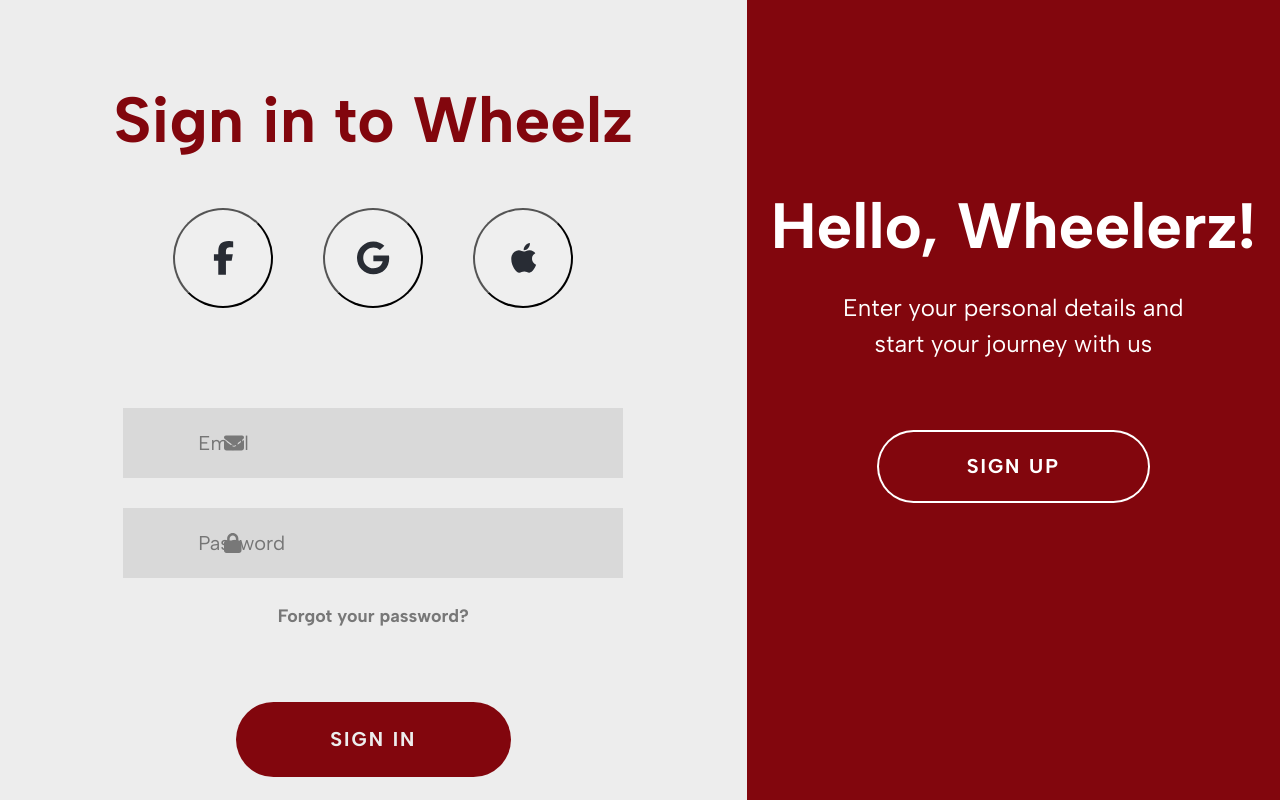
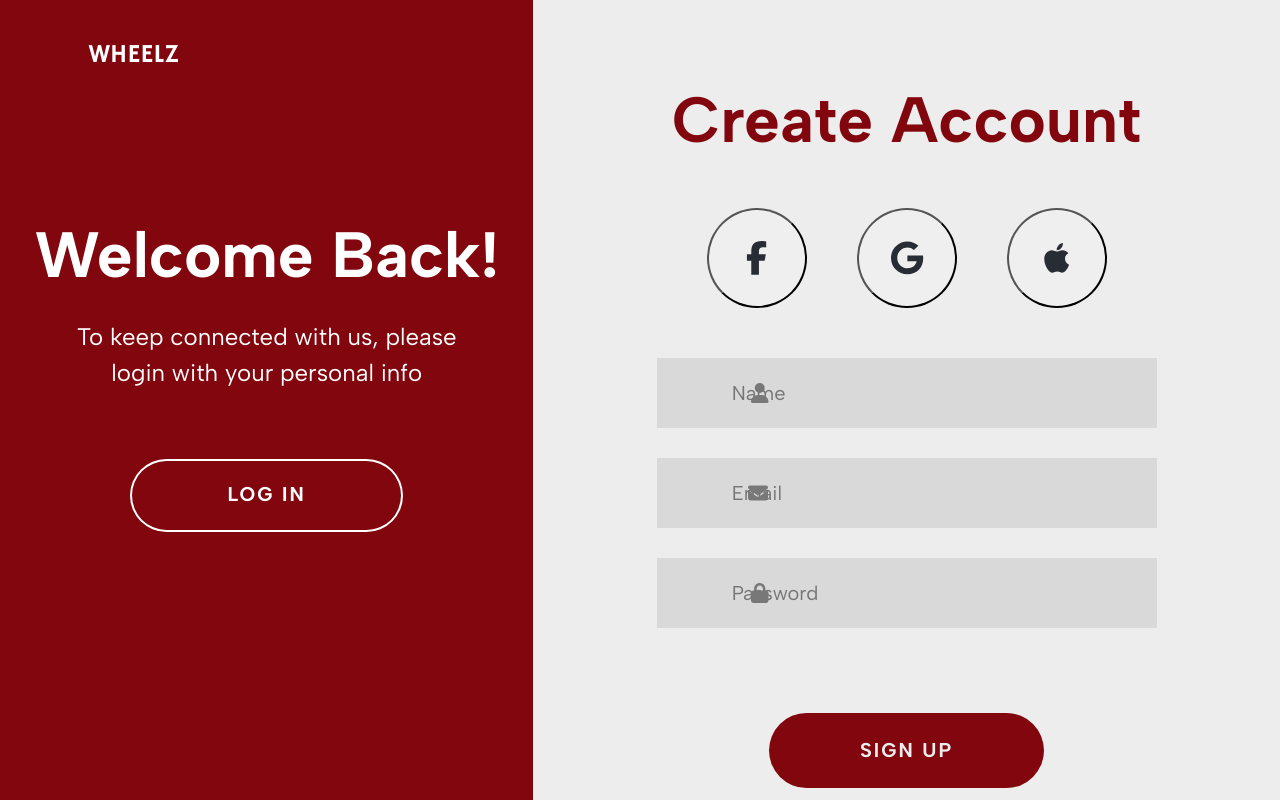
Before and after one commit to ImAenri/Wheelz, a React (Create React App) app in the folder wheelz/: page / in a window 1280 px wide. Built offline with nearby package versions, Linux system fonts and the light colour scheme.

Commit message:
log in page developed
with css but no interactions yet as well

```diff
--- a/wheelz/src/App.js
+++ b/wheelz/src/App.js
@@ -12,7 +12,7 @@
         <Container fluid>
           <Row style={{height:"100vh"}}>
             <Col md={7} style={{backgroundColor:"#EDEDED"}}>
-              <p className='title' style={{color:"#82060D", marginTop:"10%",marginBottom:"40px"}}>Sign in to Wheelz</p>
+              <p className='title' style={{color:"#82060D", marginTop:"10%",marginBottom:"40px"}}>Log in to Wheelz</p>
               <button className='socialBtn' style={{marginLeft:"0px"}}><FontAwesomeIcon className="socialIcon" icon={faFacebookF}/></button>
               <button className='socialBtn'><FontAwesomeIcon className="socialIcon" icon={faGoogle}/></button>
               <button className='socialBtn'><FontAwesomeIcon className="socialIcon" icon={faApple}/></button>
@@ -28,7 +28,7 @@
               </form>
               <a className="forgotPass">Forgot your password?</a>
               <div>
-                <button className='sgnInBtn'>Sign In</button>
+                <button className='sgnInBtn'>Log In</button>
               </div>
             </Col>
             <Col md={5} style={{backgroundColor:"#82060D"}}>
--- a/wheelz/src/index.js
+++ b/wheelz/src/index.js
@@ -2,12 +2,13 @@
 import ReactDOM from 'react-dom/client';
 import './index.css';
 import App from './App';
+import Login from './login';
 import reportWebVitals from './reportWebVitals';
 
 const root = ReactDOM.createRoot(document.getElementById('root'));
 root.render(
   <React.StrictMode>
-    <App />
+    <Login />
   </React.StrictMode>
 );
 
--- /dev/null
+++ b/wheelz/src/login.css
@@ -0,0 +1,157 @@
+.App {
+    text-align: center;
+    user-select: none;
+}
+
+.App-header {
+    background-color: #282c34;
+    min-height: 100vh;
+    display: flex;
+    align-items: center;
+    justify-content: center;
+    font-size: calc(10px + 2vmin);
+    color: white;
+}
+
+.logo{
+    font-family: hammerSmithOne;
+    text-align: start;
+    margin-top: 7%;
+    margin-left: 15%;
+}
+
+.title{
+    font-family: albertBold;
+    font-size: 64px;
+    align-items: center;
+    justify-content: center;
+}
+
+.subtitle{
+    font-family: albertReg;
+    font-size: 24px;
+}
+
+.logInBtn{
+    font-family: albertBold;
+    display: inline-block;
+    outline: none;
+    cursor: pointer;
+    font-size: 20px;
+    line-height: 1;
+    border-radius: 500px;
+    transition-property: background-color,border-color,color,box-shadow,filter;
+    transition-duration: .3s;
+    border: 1px solid transparent;
+    letter-spacing: 2px;
+    min-width: 275px;
+    min-height: 75px;
+    margin-top: 10%;
+    text-transform: uppercase;
+    white-space: normal;
+    font-weight: 700;
+    text-align: center;
+    padding: 16px 14px 18px;
+    color: #ffffff;
+    box-shadow: inset 0 0 0 2px #ffffff;
+    background-color: transparent;
+    height: 48px;
+}
+
+.logInBtn:hover{
+    color: #82060D;
+    background-color: #ffffff;
+}
+
+.RegBtn{
+    font-family: albertBold;
+    display: inline-block;
+    outline: none;
+    cursor: pointer;
+    font-size: 20px;
+    line-height: 1;
+    border-radius: 500px;
+    transition-property: background-color,border-color,color,box-shadow,filter;
+    transition-duration: .3s;
+    border: 3px solid transparent;
+    letter-spacing: 2px;
+    min-width: 275px;
+    min-height: 75px;
+    margin-top: 70px;
+    text-transform: uppercase;
+    white-space: normal;
+    font-weight: 700;
+    text-align: center;
+    padding: 16px 14px 18px;
+    color: #EDEDED;
+    background-color: #82060D;
+    height: 48px;
+}
+
+.socialIcon{
+    color: #282c34;
+}
+
+.RegBtn:hover{
+    color: #82060D;
+    background-color: #EDEDED;
+    border-color: #82060D;
+}
+
+.socialBtn{
+    min-width: 100px;
+    min-height: 100px;
+    border-radius: 50%;
+    text-align: center;
+    justify-content: center;
+    font-size: 130%;
+    margin-left: 50px;
+    transition: ease 0.3s;
+}
+
+.socialBtn:hover{
+    background-color: #82060D;
+    border-color: #EDEDED;
+}
+
+.socialBtn:hover .socialIcon{
+    color: #EDEDED;
+}
+
+.inputSymbol{
+    position: absolute;
+    right: 40vw;
+    margin-top: 25px;
+    font-size: 20px;
+    color: #787878;
+}
+
+.inputBox{
+    background-color: #D9D9D9;
+    padding: 20px;
+    padding-left: 75px;
+    width: 500px;
+    font-size: 20px;
+    border: none;
+    color: #787878;
+}
+
+.inputBox:focus{
+    color: #82060D;
+    font-weight: bold;
+}
+
+@font-face {
+    font-family: albertReg;
+    src: url(../public/AlbertSans-Regular.ttf);
+}
+
+@font-face {
+    font-family: albertBold;
+    src: url(../public/AlbertSans-Bold.ttf);
+}
+
+@font-face{
+    font-family: hammerSmithOne;
+    src: url(../public/HammersmithOne-Regular.ttf);
+}
--- /dev/null
+++ b/wheelz/src/login.js
@@ -0,0 +1,50 @@
+import { Container, Row, Col } from 'react-bootstrap';
+import './login.css';
+import 'bootstrap/dist/css/bootstrap.min.css';
+import { FontAwesomeIcon } from '@fortawesome/react-fontawesome';
+import { faFacebookF, faGoogle, faApple } from '@fortawesome/free-brands-svg-icons';
+import { faEnvelope, faLock, faUser } from '@fortawesome/free-solid-svg-icons';
+
+function login(){
+    return (
+        <div className="App" style={{userSelect:"none"}}>
+            <header className="App-header">
+                <Container fluid>
+                    <Row style={{height:"100vh"}}>
+                        <Col md={5} style={{backgroundColor:"#82060D"}}>
+                            <p className='logo'>WHEELZ</p>
+                            <p className='title' style={{marginTop:"26%"}}>Welcome Back!</p>
+                            <p className='subtitle'>To keep connected with us, please<br></br>login with your personal info</p>
+                            <button className='logInBtn'>Log In</button>
+                        </Col>
+                        <Col md={7} style={{backgroundColor:"#EDEDED"}}>
+                            <p className='title' style={{color:"#82060D", marginTop:"10%",marginBottom:"40px"}}>Create Account</p>
+                            <button className='socialBtn' style={{marginLeft:"0px"}}><FontAwesomeIcon className="socialIcon" icon={faFacebookF}/></button>
+                            <button className='socialBtn'><FontAwesomeIcon className="socialIcon" icon={faGoogle}/></button>
+                            <button className='socialBtn'><FontAwesomeIcon className="socialIcon" icon={faApple}/></button>
+                            <form style={{marginTop:"50px"}}>
+                                <div>
+                                    <FontAwesomeIcon icon={faUser} className="inputSymbol"/>
+                                    <input type="text" placeholder="Name" className="inputBox" style={{fontFamily:"albertReg"}} required/>
+                                </div>
+                                <div style={{marginTop:"30px", marginBottom:"15px"}}>
+                                    <FontAwesomeIcon icon={faEnvelope} className="inputSymbol"/>
+                                    <input type="email" placeholder="Email" className="inputBox" style={{fontFamily:"albertReg"}} required/>
+                                </div>
+                                <div style={{marginTop:"30px", marginBottom:"15px"}}>
+                                    <FontAwesomeIcon icon={faLock} className="inputSymbol"/>
+                                    <input type="password" placeholder="Password" className="inputBox" style={{fontFamily:"albertReg"}} required/>
+                                </div>
+                            </form>
+                            <div>
+                                <button className='RegBtn'>Sign Up</button>
+                            </div>
+                        </Col>
+                    </Row>
+                </Container>
+            </header>
+        </div>
+    )
+}
+
+export default login;
```
Also changed, not shown: wheelz/public/HammersmithOne-Regular.ttf (added).
